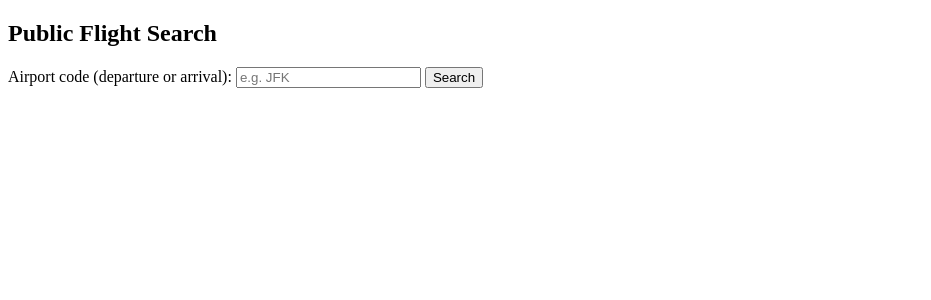
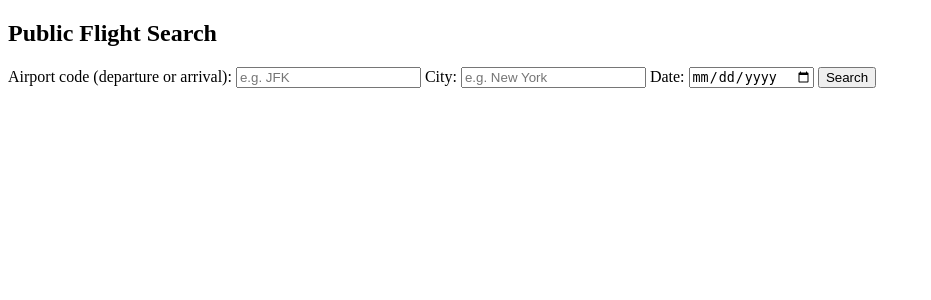
Before and after one commit to CenturiesLoD/CS-213-Database, a Flask app: page /public/search/upcoming in a window 1280 px wide. Shown: the part 121-421 px from the top of the page, without its empty margins (0-931 px from the left). Run offline with Flask 3, Linux system fonts and the light colour scheme.

Commit message:
mostly done with 2.1

```diff
--- a/public/routes.py
+++ b/public/routes.py
@@ -11,12 +11,16 @@ def public_search_upcoming():
     # q will come from the search bar, e.g. ?q=JFK
     # HTML conventionally uses "q" for query
     q = request.args.get("q", "").strip()
+    qCity = request.args.get("qCity", "").strip()
+    qDate = request.args.get("qDate", "").strip()
 
     #introducing wild cards so if it appears, its accepted
     pattern = f"%{q.lower()}%" if q else ""
+    patternCity = f"%{qCity.lower()}%" if qCity else ""
+    patternDate = f"%{qDate}%" if qDate else ""
     flights_upcoming = []
 
-    if q:
+    if q or qCity or qDate:
         conn = get_db_connection()
         cursor = conn.cursor(pymysql.cursors.DictCursor)
         try:
@@ -37,19 +41,21 @@ def public_search_upcoming():
                 AND (LOWER(flight.departure_airport) LIKE %s
                     OR LOWER(flight.arrival_airport) LIKE %s
                     OR LOWER(airport.airport_city) LIKE %s
+                    OR LOWER(flight.arrival_time) LIKE %s
+                    OR LOWER(flight.departure_time) LIKE %s
                     )
                 ORDER BY flight.departure_time;
 
             """
             # Execute the query with the provided airport code for both departure and arrival
-            cursor.execute(sql, (pattern, pattern, pattern))
+            cursor.execute(sql, (pattern, pattern, patternCity, patternDate, patternDate))
             flights_upcoming = cursor.fetchall()
 
         finally:
             cursor.close()
             conn.close()
 
-    return render_template("public_search_upcoming.html", flights=flights_upcoming, q=q)
+    return render_template("public_search_upcoming.html", flights=flights_upcoming, q=q, qCity=qCity, qDate=qDate)
 
 @public_bp.route("/search/in_progress", methods=["GET"])
 def public_search_in_progress():
--- a/templates/public_search_upcoming.html
+++ b/templates/public_search_upcoming.html
@@ -5,6 +5,13 @@
 <form method="GET" action="{{ url_for('public.public_search_upcoming') }}">
   <label>Airport code (departure or arrival):</label>
   <input type="text" name="q" value="{{ q or '' }}" placeholder="e.g. JFK">
+
+  <label>City:</label>
+  <input type="text" name="qCity" value="{{ qCity or '' }}" placeholder="e.g. New York">
+
+  <label>Date:</label>
+  <input type="date" name="qDate" value="{{ qDate or '' }}" placeholder="e.g. 2024-06-01">
+
   <button type="submit">Search</button>
 </form>
 
```
